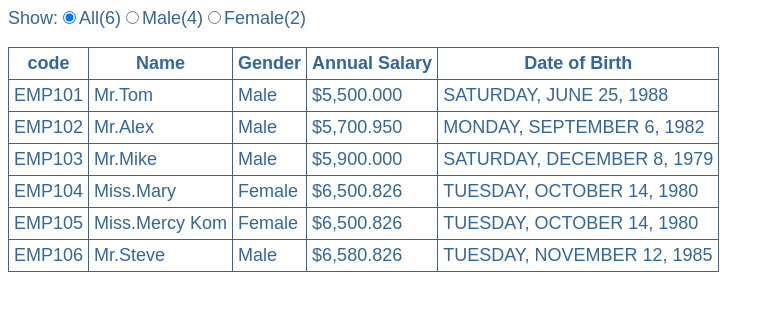
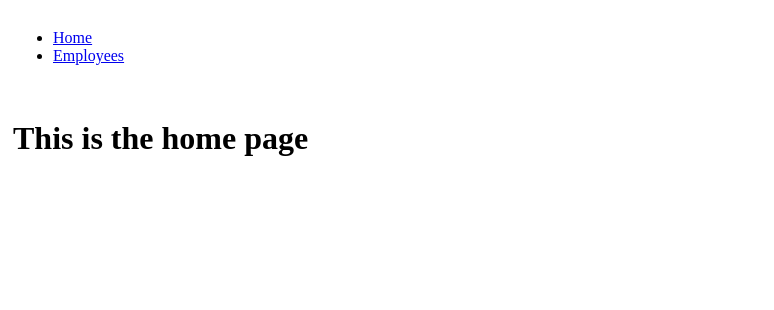
Before and after one commit to UdayPulickal/angular-ivy-vf7bcm2-jlgp99, an Angular app: page /src/home in a window 1280 px wide. Shown: the top 310 px of the page, without its empty margins (0-774 px from the left). Built offline with nearby package versions, Linux system fonts and the light colour scheme.

Commit message:
3 files modified, 2 added, 1 deleted

```diff
--- a/src/app/app.component.ts
+++ b/src/app/app.component.ts
@@ -3,7 +3,15 @@ import { Component } from "@angular/core";
 @Component({
   selector: "my-app",
   template: `
-    <list-employee></list-employee>
+    <div style="padding:5px">
+      <ul class="nav nav-tabs">
+        <li><a routerLink="home">Home</a></li>
+        <li> <a routerLink="employee">Employees</a>
+        </li>
+      </ul>
+      <br/>
+      <router-outlet></router-outlet>
+    </div>
   `
 })
 export class AppComponent {
--- a/src/app/app.module.ts
+++ b/src/app/app.module.ts
@@ -1,7 +1,7 @@
 import { NgModule } from "@angular/core";
 import { BrowserModule } from "@angular/platform-browser";
 import { FormsModule } from "@angular/forms";
-
+import { RouterModule, Routes } from "@angular/router";
 import { AppComponent } from "./app.component";
 import { HelloComponent } from "./hello.component";
 import { EmployeeComponent } from "./employee/employee.component";
@@ -9,9 +9,18 @@ import { EmployeeListComponent } from "./employee/employeeList.component";
 import { EmployeeTitlePipe } from "./employee/employee.title.pipe";
 import { EmployeeCountComponent } from "./employee/employeeCount.component";
 import { SimpleComponent } from "./others/simple.component";
+import { Homecomponent } from "./home/home.component";
+import { PageNotFoundComponent } from "./others/PageNotFound.component";
+
+const appRoutes: Routes = [
+  { path: "home", component: Homecomponent },
+  { path: "employee", component: EmployeeListComponent },
+  { path: "", redirectTo: "/home", pathMatch: "full" },
+  { path: "**", component: PageNotFoundComponent }
+];
 
 @NgModule({
-  imports: [BrowserModule, FormsModule],
+  imports: [BrowserModule, FormsModule, RouterModule.forRoot(appRoutes)],
   declarations: [
     AppComponent,
     HelloComponent,
--- /dev/null
+++ b/src/app/home/home.component.ts
@@ -0,0 +1,6 @@
+import { Component } from "@angular/core";
+
+@Component({
+  template: "<h1>This is the home page</h1>"
+})
+export class Homecomponent {}
--- /dev/null
+++ b/src/app/others/PageNotFound.component.ts
@@ -0,0 +1,6 @@
+import { Component } from "@angular/core";
+
+@Component({
+  template: "<h1>The page you are looking for does not exist</h1>"
+})
+export class PageNotFoundComponent {}
--- a/src/index.html
+++ b/src/index.html
@@ -1 +1,2 @@
 <my-app>loading</my-app>
+<base href="/src/">
```
